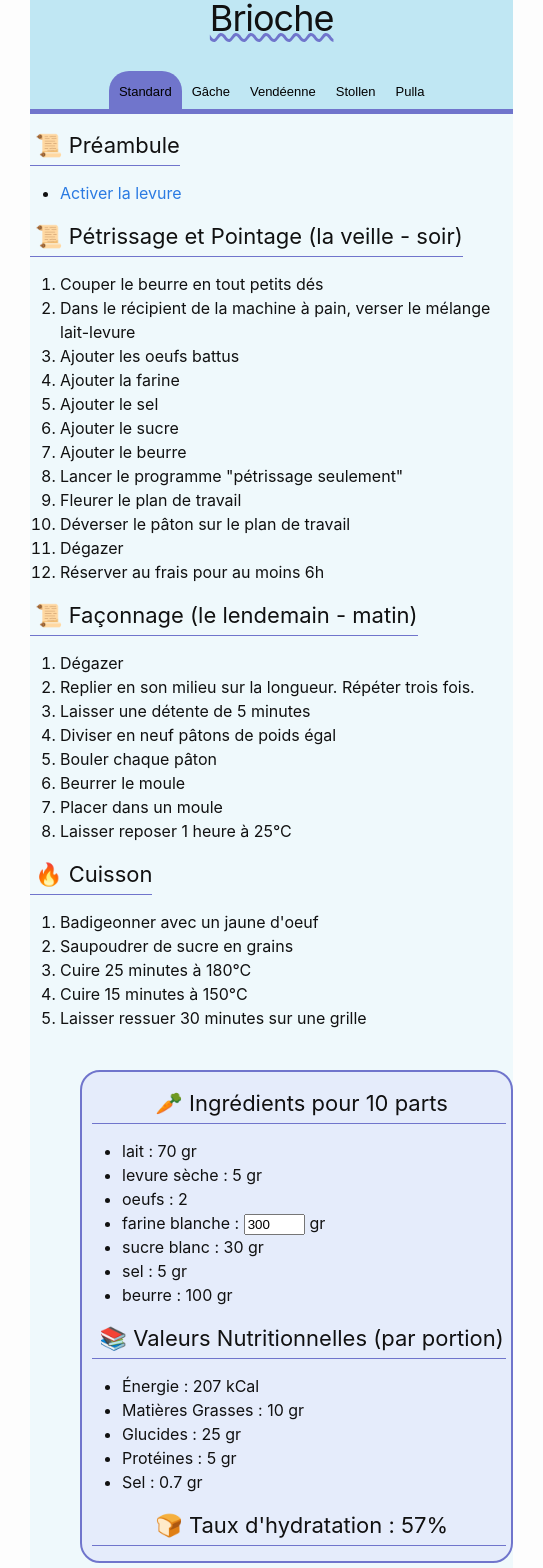
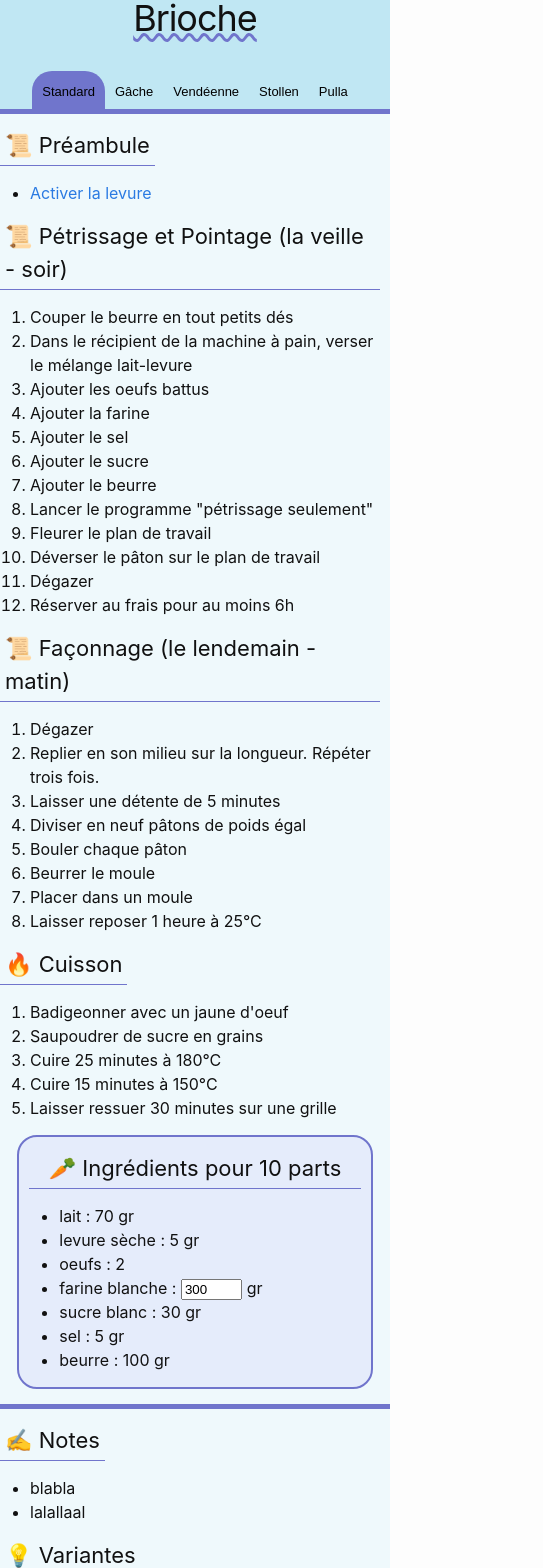
Before and after one commit to vianneyfaivre/recipe, a Svelte app: page / in a window 390 px wide. Shown: the top 1568 px of the page, 543 px wide, since content can reach past the window. Built offline with nearby package versions, Linux system fonts and the light colour scheme.

Commit message:
mobile version

```diff
--- a/public/index.html
+++ b/public/index.html
@@ -19,6 +19,14 @@
 			padding-right: 30px;
 			padding-left: 30px;
 		}
+
+		@media all and (max-width: 700px) {
+
+			.wrapper {
+				padding-right: 0px;
+				padding-left: 0px;
+			}
+		}
 	</style>
 </head>
 
--- a/src/components/Ingredients.svelte
+++ b/src/components/Ingredients.svelte
@@ -1,7 +1,6 @@
 <script lang="ts">
     import type { RecipeDTO } from "../model/recipe";
     import Ingredient from "./Ingredient.svelte";
-    import NutritionFacts from "./NutritionFacts.svelte";
     import Yield from "./Yield.svelte";
 
     export let recipe: RecipeDTO;
@@ -45,6 +44,16 @@
     }
 </script>
 
+
+<style>
+    h3 {
+        text-align: center;
+        width: 100%;
+        padding-right: 0;
+        padding-left: 0;
+    }
+</style>
+
 <h3 class="info-title">
     🥕 Ingrédients
 
@@ -62,5 +71,3 @@
         />
     {/each}
 </ul>
-
-<NutritionFacts {recipe} />
--- a/src/components/NutritionFacts.svelte
+++ b/src/components/NutritionFacts.svelte
@@ -147,8 +147,9 @@
 </script>
 
 
+<div>
 {#if recipeNutritionFacts }
-    <h3 class="info-title">
+    <h3>
         📚 Valeurs Nutritionnelles (par portion)
     </h3>
 
@@ -159,13 +160,11 @@
         <li>Glucides : {recipeNutritionFacts.carbs.toFixed(0)} gr</li>
         <li>Protéines : {recipeNutritionFacts.protein.toFixed(0)} gr</li>
         <li>Sel : {recipeNutritionFacts.salt.toFixed(1)} gr</li>
+        {#if hydrationRatio }
+            <li>
+                🍞 Taux d'hydratation : {hydrationRatio}%
+            </li>
+        {/if}
     </ul>
 {/if}
-
-{#if hydrationRatio }
-
-    <h3 class="info-title">
-        🍞 Taux d'hydratation : {hydrationRatio}%
-    </h3>
-
-{/if}
+</div>
--- a/src/components/Recipe.svelte
+++ b/src/components/Recipe.svelte
@@ -5,6 +5,7 @@ import Notes from "./Notes.svelte";
 import Steps from "./Steps.svelte";
 import Variations from "./Variations.svelte";
 import Photos from "./Photos.svelte";
+import NutritionFacts from "./NutritionFacts.svelte";
 
 export let pageData: PageDataDTO;
 export let recipeId: string;
@@ -28,21 +29,13 @@ export let recipe: RecipeDTO;
         position: sticky;
         top: 15px;
 
-        padding-top: 15px;
-        padding-left: 10px;
-        padding-right: 10px;
-        margin-top: 25px;
-        margin-left: 50px;
+        margin-right: 15px;
+        padding: 15px 10px 0 10px;
 
         border: 2px solid var(--border-color);
         border-radius: 20px;
 
         background-color: var(--bg3-color);
-    }
-
-    :global(h3.info-title) {
-        text-align: center;
-        width: 100%;
     }
 
     .steps-panel {
@@ -58,8 +51,24 @@ export let recipe: RecipeDTO;
     }
 
     @media all and (max-width: 700px) {
-        .recette-whole { flex-direction: column; }
-        .steps-panel { border-left: 0; padding-left: 0px; margin: 0px; flex: 1 1 auto; }
+
+        .recette-whole {
+            flex-direction: column;
+        }
+
+        .steps-panel {
+            border-left: 0;
+            padding-left: 0px;
+            margin: 0px;
+            flex: 1 1 auto;
+        }
+
+        .ingredients-panel {
+            position: relative;
+            top: 0;
+            width: 85%;
+            margin: auto;
+        }
     }
 </style>
 
@@ -85,6 +94,8 @@ export let recipe: RecipeDTO;
 
         <Variations variations={pageData.variations} />
 
+        <NutritionFacts {recipe} />
+
         <Photos {recipeId} {recipe} title={pageData.title} />
 
     </div>
--- a/src/pages/WholeRecipe.svelte
+++ b/src/pages/WholeRecipe.svelte
@@ -15,7 +15,6 @@
         --bg-color: #C0E7F3;
         --bg2-color: #EFF9FC;
         --bg3-color: #CCCEF74D;
-
 
         --border-color: #7075CC;
     }
@@ -39,8 +38,7 @@
 
     :global(h3) {
         font-size: 20px;
-        padding-left: 5px;
-        padding-bottom: 3px;
+        padding: 0px 5px 3px 5px;
         border-bottom: 1px solid var(--border-color);
         display: inline-block;
     }
```
